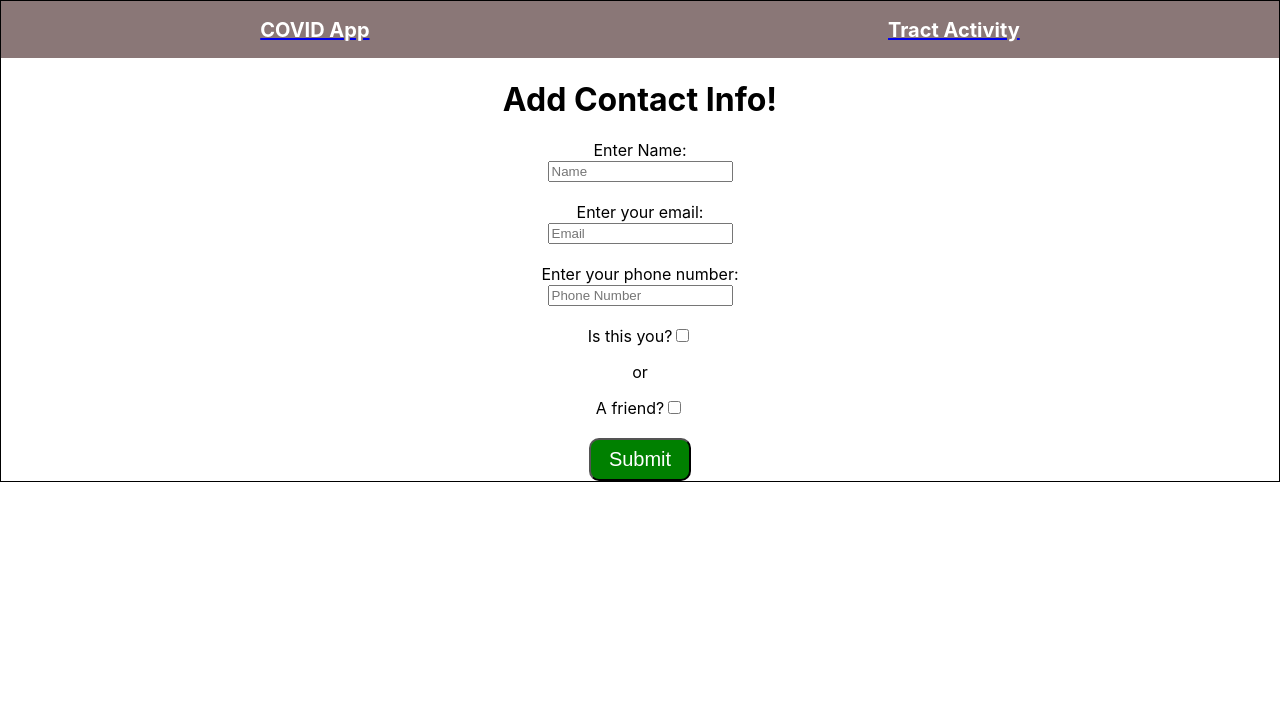
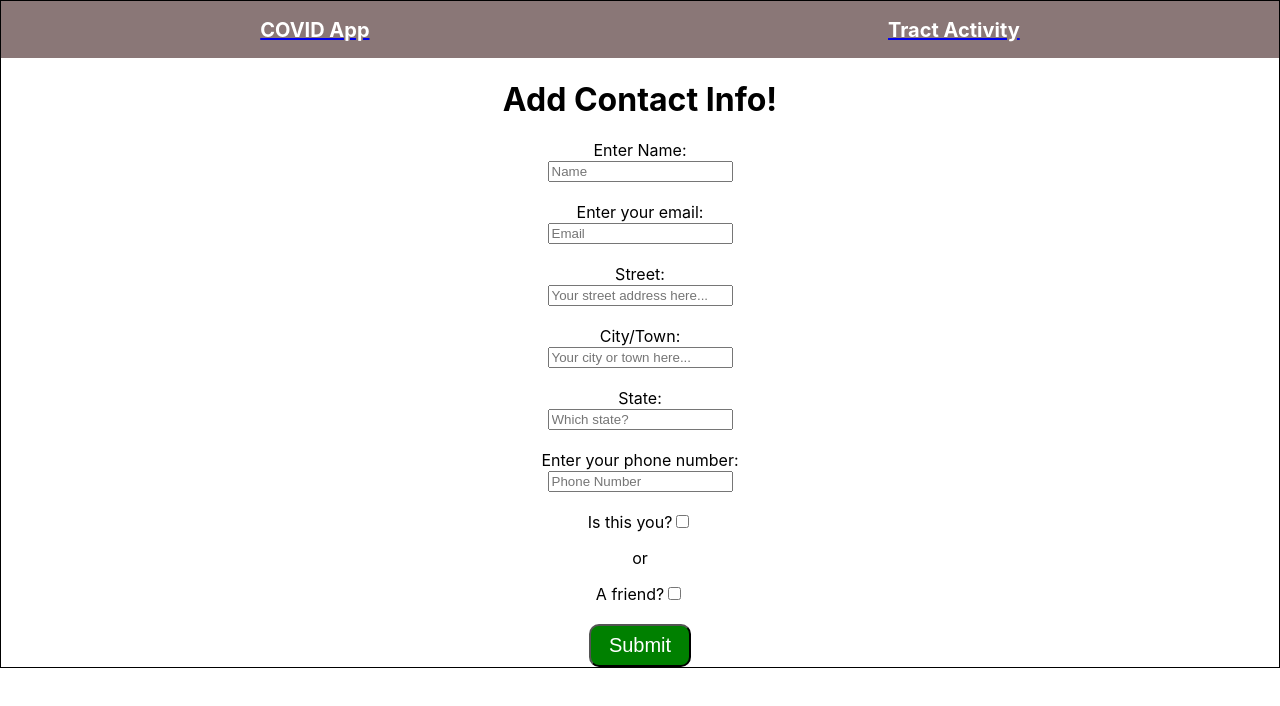
Before and after one commit to Strongtalk/COVID-Contact-tracing, a React (Create React App) app in the folder client/: page /addinfo-page in a window 1280 px wide. Shown: the top 706 px of the page. Built offline with nearby package versions, Linux system fonts and the light colour scheme.

Commit message:
Added in more input fields on front end for database collection

```diff
--- a/client/src/Components/AddInfo/add-info.js
+++ b/client/src/Components/AddInfo/add-info.js
@@ -1,7 +1,7 @@
 // imports
-
 import React from "react";
 import "./add-info.css";
+
 
 // class App extends React.Component {
 //   state = {
@@ -57,6 +57,45 @@ function AddInfo() {
               ></input>
             </div>
             <br></br>
+            {/**User street address */}
+            <div>
+              <label htmlFor="user-address">
+                Street:<br></br>
+              </label>
+              <input
+                type="text"
+                placeholder="Your street address here..."
+                name="user-address"
+                id="address-input"
+              ></input>
+            </div>
+            <br></br>
+            {/**User city or town */}
+            <div>
+              <label htmlFor="user-city">
+                City/Town:<br></br>
+              </label>
+              <input
+                type="text"
+                placeholder="Your city or town here..."
+                name="user-city"
+                id="city-input"
+              ></input>
+            </div>
+            <br></br>
+             {/**User's State (In this case it's only VT but we added in case of expansion) */}
+             <div>
+              <label htmlFor="user-state">
+                State:<br></br>
+              </label>
+              <input
+                type="text"
+                placeholder="Which state?"
+                name="user-state"
+                id="state-input"
+              ></input>
+            </div>
+            <br></br>
             {/**Phone number input and label */}
             <div>
               <label htmlFor="phoneNumber">
```
